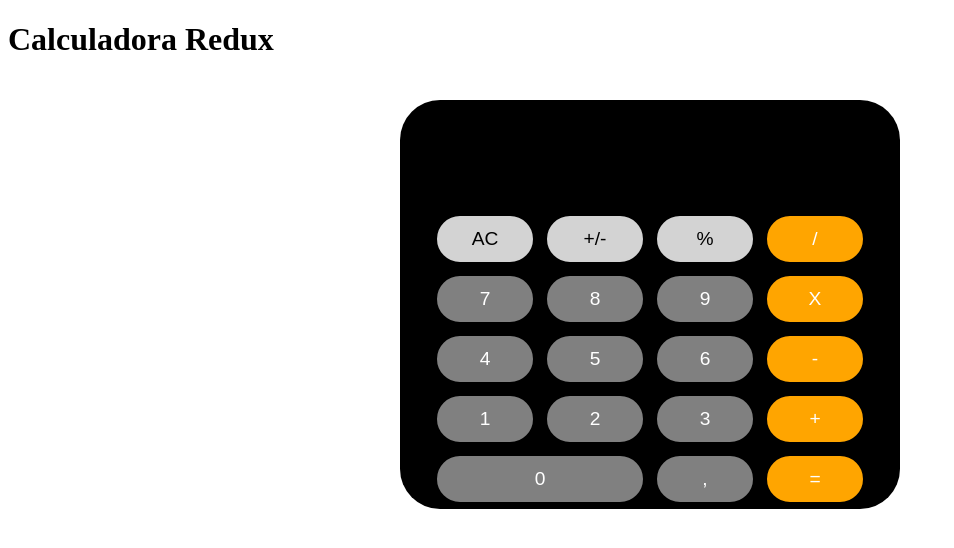
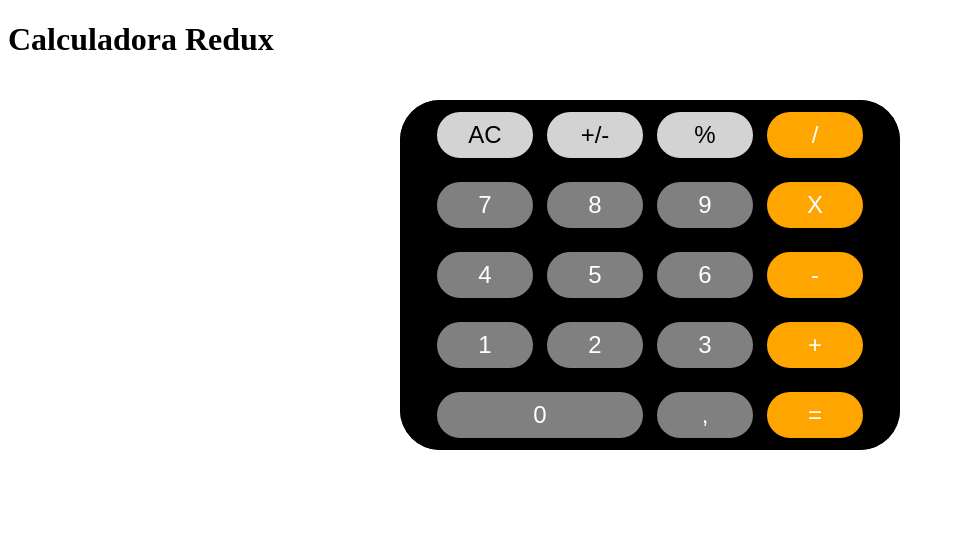
Before and after one commit to uLuccas/CalculadoraRedux, a React (Create React App) app: page / in a window 1280 px wide. Shown: the top 548 px of the page, without its empty margins (0-954 px from the left). Built offline with nearby package versions, Linux system fonts and the light colour scheme.

Commit message:
retorno do state no componente

```diff
--- a/src/components/calculator/index.tsx
+++ b/src/components/calculator/index.tsx
@@ -1,32 +1,43 @@
-import React, { useCallback, useState } from "react";
+import React, { useEffect, useState } from "react";
 import { useDispatch, useSelector } from "react-redux";
 import {
   Calculadora,
   Container,
-  Conteudo,
   StyleButton,
   TextArea,
 } from "../styles/styled";
 import * as actions from "../../store/modules/calculator/actions";
+import { RootState } from "../../store";
 
 const Calculator = () => {
-  const [result, setResult] = useState();
+  const [result, setResult] = useState({digit: '', equation: '', state:'0'});
   const [digits, setDigits] = useState("1*4*3-1/40+199*3-4+345*2");
+
   const dispatch = useDispatch();
-  // const {reducers} = useSelector((state: ) => )
+
+  const resultadao = useSelector((state: RootState) => state.calcReducer)
+  console.log(resultadao)
+
   function calcResult(): void {
     dispatch(actions.getResult(digits, dispatch));
   }
 
+  function cleanerInput (){
+      dispatch(actions.cleanInput(dispatch))
+  }
+
+  useEffect(() =>{
+    setResult(resultadao)
+  },[])
+
   return (
     <Container>
       <Calculadora>
-        <div>
-          <h1>Calc W</h1>
-        </div>
-        <TextArea name="visor">{result}</TextArea>
+      {
+        result.equation ? <h1 style={{ color: "white" }}>{result.equation}</h1> : <h1 style={{ color: "white" }}>{result.state}</h1>
+      }
         <Calculadora>
-          <StyleButton style={{ backgroundColor: "lightgray", color: "black" }}>
+          <StyleButton style={{ backgroundColor: "lightgray", color: "black" }} onClick={() => cleanerInput()}>
             AC
           </StyleButton>
           <StyleButton style={{ backgroundColor: "lightgray", color: "black" }}>
--- a/src/components/styles/styled.ts
+++ b/src/components/styles/styled.ts
@@ -1,5 +1,5 @@
 import styled from "styled-components";
-import { createGlobalStyle } from "styled-components";
+// import { createGlobalStyle } from "styled-components";
 
 export const Container = styled.div`
   display: flex;
@@ -16,9 +16,8 @@ export const Conteudo = styled.div`
 
 export const StyleButton = styled.button`
   color: white;
-  font-size: 1.2em;
   padding: 0.25em 1em;
-  margin: 5px;
+  margin:5px;
   border: 2px solid black;
   border-radius: 50px;
   display: block;
@@ -26,6 +25,7 @@ export const StyleButton = styled.button`
   width: 100px;
   height: 50px;
   background-color: gray;
+  font-size: 24px;
 `;
 
 export const Calculadora = styled.div`
@@ -35,7 +35,7 @@ export const Calculadora = styled.div`
   align-items: center;
   background-color: black;
   width: 500px;
-  height: 300px;
+  height: 350px;
   flex-wrap: wrap;
   border-radius: 40px;
 
--- a/src/store/index.ts
+++ b/src/store/index.ts
@@ -1,7 +1,16 @@
-import { applyMiddleware, createStore } from "redux";
+import { applyMiddleware, combineReducers, createStore } from "redux";
 import calc from "./modules/calculator/reducer";
 import thunk from "redux-thunk";
+import { TypedUseSelectorHook, useSelector } from "react-redux";
 
-const calculadora = createStore(calc, applyMiddleware(thunk));
+export type RootState = ReturnType<typeof calculadora.getState>;
+
+export const reducers = combineReducers({
+    calcReducer: calc,
+});
+
+export const calculadora = createStore(reducers, applyMiddleware(thunk));
+
+export const useAppSelector: TypedUseSelectorHook<RootState> = useSelector;
 
 export default calculadora;
--- a/src/store/modules/calculator/actions.ts
+++ b/src/store/modules/calculator/actions.ts
@@ -1,5 +1,5 @@
 import * as types from "./types";
-import { ICaracter } from "./types";
+// import { ICaracter } from "./types";
 import { Dispatch } from "redux";
 
 export function addCaracters(digit: string, dispatch: Dispatch): void {
--- a/src/store/modules/calculator/reducer.ts
+++ b/src/store/modules/calculator/reducer.ts
@@ -7,22 +7,22 @@ const INITIAL_STATE: ICaracter = {
   equation: "",
 };
 
-interface Action {
-  type: string;
-  equation: ICaracter;
-  digit: string;
-}
+// interface Action {
+//   type: string;
+//   equation: ICaracter;
+//   digit: string;
+// }
 
 const calc: Reducer = (state: ICaracter = INITIAL_STATE, action) => {
+  let { digit } = action;
+
   switch (action.type) {
     case types.RESULT_CALC: {
-      let { digit } = action;
-      // digit = "4*3-1";
       // const regexMultiplicacaoDivisao = /(\d+\.?\d*)([\/\*])(\d+\.?\d*)/gm;
       // const regexSomaSubtracao = /(\d+\.?\d*)([\-\+])(\d+\.?\d*)/gm;
 
       let resultRegexMult = /(\d+\.?\d*)([\/\*])(\d+\.?\d*)/.exec(digit);
-      console.log(resultRegexMult);
+
       while (resultRegexMult) {
         if (resultRegexMult[2] === "/") {
           let divisao = Number(resultRegexMult[1]) / Number(resultRegexMult[3]);
@@ -33,10 +33,7 @@ const calc: Reducer = (state: ICaracter = INITIAL_STATE, action) => {
             Number(resultRegexMult[1]) * Number(resultRegexMult[3]);
           digit = digit.replace(resultRegexMult[0], multiplicacao.toString());
         }
-        console.log(digit);
-
         resultRegexMult = /(\d+\.?\d*)([\/\*])(\d+\.?\d*)/.exec(digit);
-        console.log(resultRegexMult);
       }
 
       let resultRegexSomaSub = /(\d+\.?\d*)([\-\+])(\d+\.?\d*)/.exec(digit);
@@ -51,14 +48,12 @@ const calc: Reducer = (state: ICaracter = INITIAL_STATE, action) => {
             Number(resultRegexSomaSub[1]) - Number(resultRegexSomaSub[3]);
           digit = digit.replace(resultRegexSomaSub[0], subtracao.toString());
         }
-        console.log(53, digit);
         resultRegexSomaSub = /(\d+\.?\d*)([\-\+])(\d+\.?\d*)/.exec(digit);
-        console.log(resultRegexSomaSub);
       }
+      state.equation = digit;
 
       return {
         ...state,
-        state: digit,
       };
     }
 
```
